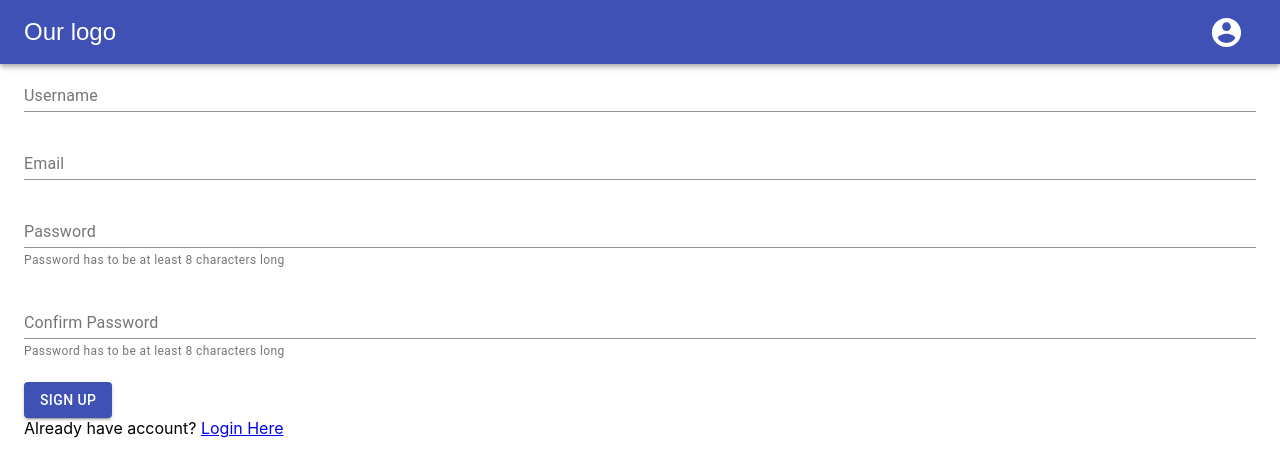
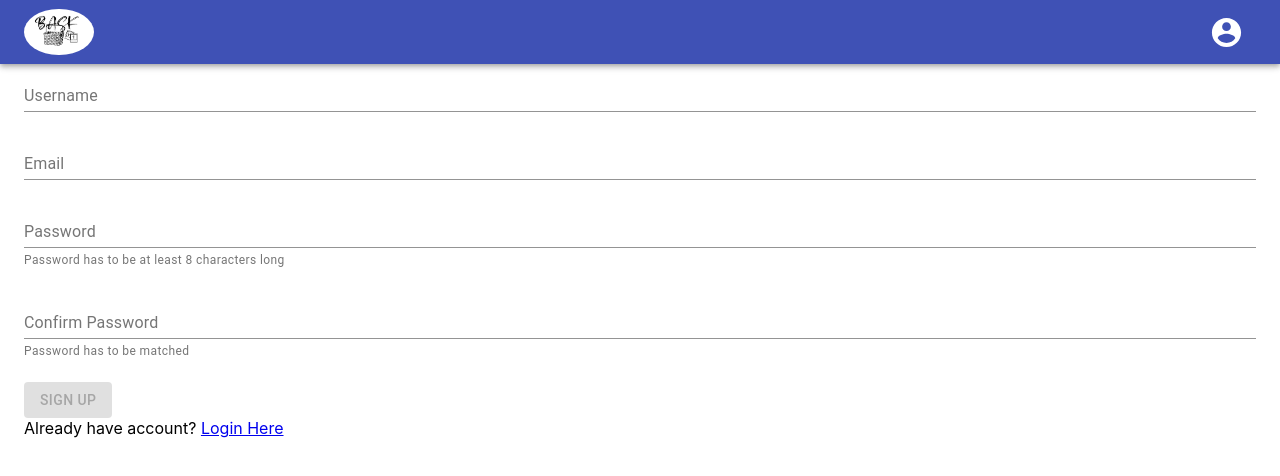
Before and after one commit to Kaihchen1230/BASKit-frontend, a React (Create React App) app: page /sign-up in a window 1280 px wide. Shown: the top 476 px of the page. Built offline with nearby package versions, Linux system fonts and the light colour scheme.

Commit message:
add validation on home page and confirmPassword input field

```diff
--- /dev/null
+++ b/src/components/UI/imageCard/ImageCard.js
@@ -0,0 +1,32 @@
+import React from 'react';
+import {
+	Button,
+	Card,
+	CardActionArea,
+	CardMedia,
+	CardActions,
+} from '@material-ui/core';
+
+import './ImageCard.css';
+
+const ImageCard = (props) => {
+	return (
+		<Card style={{ height: '100%' }}>
+			<CardActionArea>
+				<CardMedia component='img' image={props.imgUrl} />
+			</CardActionArea>
+			<CardActions
+				style={{
+					display: 'flex',
+					alignItems: 'center',
+					justifyContent: 'center',
+				}}>
+				<Button size='small' variant='contained' color='primary'>
+					Save
+				</Button>
+			</CardActions>
+		</Card>
+	);
+};
+
+export default ImageCard;
--- a/src/components/UI/Input.js
+++ b/src/components/UI/input/Input.js
@@ -1,11 +1,12 @@
 import React from 'react';
-import { TextField, requirePropFactory } from '@material-ui/core';
+import { TextField } from '@material-ui/core';
 
 const Input = (props) => {
 	return (
 		<TextField
 			{...props.elementConfig}
 			defaultValue={props.value}
+			fullWidth={props.fullWidth}
 			onChange={props.changed}
 			error={props.invalid && props.touched}
 		/>
--- a/src/components/headerBar/HeaderBar.js
+++ b/src/components/headerBar/HeaderBar.js
@@ -8,13 +8,20 @@ import {
 } from '@material-ui/core';
 import { AccountCircle } from '@material-ui/icons';
 
+import logo from '../../baskitLogo.jpeg';
+
 const HeaderBar = (props) => {
 	return (
 		<AppBar position='static'>
 			<Toolbar>
-				<IconButton edge='start' color='inherit' aria-label='menu'>
-					Our logo
-				</IconButton>
+				<img
+					src={logo}
+					alt='Baskit Logo'
+					style={{
+						width: '70px',
+						borderRadius: '80%',
+					}}
+				/>
 				<Typography variant='h6' style={{ flexGrow: 1 }}>
 					{/* Photos */}
 				</Typography>
--- a/src/containers/login/Login.js
+++ b/src/containers/login/Login.js
@@ -2,12 +2,11 @@ import React, { useState } from 'react';
 import { Container, FormControl, Button, Typography } from '@material-ui/core';
 import { Link } from 'react-router-dom';
 
-import Input from '../../components/UI/Input';
+import Input from '../../components/UI/input/Input';
 
-const Login = () => {
+const Login = (props) => {
 	const [loginFormControls, setLoginFormControl] = useState({
 		username: {
-			elementType: 'input',
 			elementConfig: {
 				label: 'Username',
 				type: 'text',
@@ -21,7 +20,6 @@ const Login = () => {
 			touched: false,
 		},
 		password: {
-			elementType: 'input',
 			elementConfig: {
 				label: 'Password',
 				type: 'password',
@@ -68,9 +66,7 @@ const Login = () => {
 
 	const handleLogin = (event) => {
 		event.preventDefault();
-
-		console.log('this is logincontrols: ', loginFormControls);
-		alert('login clicked');
+		props.history.push('/home');
 	};
 
 	const formElements = [];
@@ -101,7 +97,18 @@ const Login = () => {
 		<Container fixed>
 			<form onSubmit={handleLogin}>
 				{form}
-				<Button variant='contained' color='primary' type='submit'>
+				<Button
+					variant='contained'
+					color='primary'
+					type='submit'
+					disabled={
+						!(
+							loginFormControls.username.touched &&
+							loginFormControls.username.valid &&
+							loginFormControls.password.touched &&
+							loginFormControls.password.valid
+						)
+					}>
 					Login
 				</Button>
 			</form>
--- a/src/containers/signUp/SignUp.js
+++ b/src/containers/signUp/SignUp.js
@@ -2,12 +2,11 @@ import React, { useState } from 'react';
 import { Container, FormControl, Button, Typography } from '@material-ui/core';
 import { Link } from 'react-router-dom';
 
-import Input from '../../components/UI/Input';
+import Input from '../../components/UI/input/Input';
 
 const SignUp = (props) => {
 	const [signUpFormControls, setSignUpFormControls] = useState({
 		username: {
-			elementType: 'input',
 			elementConfig: {
 				label: 'Username',
 				type: 'text',
@@ -21,7 +20,6 @@ const SignUp = (props) => {
 			touched: false,
 		},
 		email: {
-			elementType: 'email',
 			elementConfig: {
 				label: 'Email',
 				type: 'email',
@@ -36,7 +34,6 @@ const SignUp = (props) => {
 			touched: false,
 		},
 		password: {
-			elementType: 'input',
 			elementConfig: {
 				label: 'Password',
 				type: 'password',
@@ -51,23 +48,21 @@ const SignUp = (props) => {
 			touched: false,
 		},
 		confirmPassword: {
-			elementType: 'input',
 			elementConfig: {
 				label: 'Confirm Password',
 				type: 'password',
-				helperText: 'Password has to be at least 8 characters long',
+				helperText: 'Password has to be matched',
 			},
 			value: '',
 			validation: {
 				required: true,
 				minLength: 8,
+				passwordMatched: true,
 			},
 			valid: false,
 			touched: false,
 		},
 	});
-
-	const [isValidSignUpForm, setIsValidSignUpForm] = useState(false);
 
 	const checkValidity = (value, rules) => {
 		let isValid = true;
@@ -81,9 +76,12 @@ const SignUp = (props) => {
 		}
 
 		if (rules.minLength) {
-			isValid = isValid.length >= rules.minLength && isValid;
+			isValid = value.length >= rules.minLength && isValid;
 		}
 
+		if (rules.passwordMatched) {
+			isValid = value === signUpFormControls.password.value && isValid;
+		}
 		if (rules.isEmail) {
 			const pattern = /[a-z0-9!#$%&'*+/=?^_`{|}~-]+(?:\.[a-z0-9!#$%&'*+/=?^_`{|}~-]+)*@(?:[a-z0-9](?:[a-z0-9-]*[a-z0-9])?\.)+[a-z0-9](?:[a-z0-9-]*[a-z0-9])?/;
 			isValid = pattern.test(value) && isValid;
@@ -111,7 +109,7 @@ const SignUp = (props) => {
 
 	const handleSignUp = (event) => {
 		event.preventDefault();
-		console.log('this is signupform: ', signUpFormControls);
+		props.history.push('/login');
 		alert('sign up clicked');
 	};
 
@@ -130,7 +128,6 @@ const SignUp = (props) => {
 			key={formElement.id}
 			style={{ marginBottom: '20px' }}>
 			<Input
-				elementType={formElement.elementType}
 				elementConfig={formElement.config.elementConfig}
 				value={formElement.config.value}
 				invalid={!formElement.config.valid}
@@ -144,7 +141,22 @@ const SignUp = (props) => {
 		<Container fixed>
 			<form onSubmit={handleSignUp}>
 				{form}
-				<Button variant='contained' color='primary' type='submit'>
+				<Button
+					variant='contained'
+					color='primary'
+					type='submit'
+					disabled={
+						!(
+							signUpFormControls.username.valid &&
+							signUpFormControls.username.touched &&
+							signUpFormControls.email.valid &&
+							signUpFormControls.email.touched &&
+							signUpFormControls.password.valid &&
+							signUpFormControls.password.touched &&
+							signUpFormControls.confirmPassword.valid &&
+							signUpFormControls.confirmPassword.touched
+						)
+					}>
 					Sign Up
 				</Button>
 			</form>
```
Also changed, not shown: package.json (indentation only), src/baskitLogo.jpeg (added), src/components/UI/imageCard/ImageCard.css (renamed from src/containers/home/Home.css), src/containers/home/Home.js.
